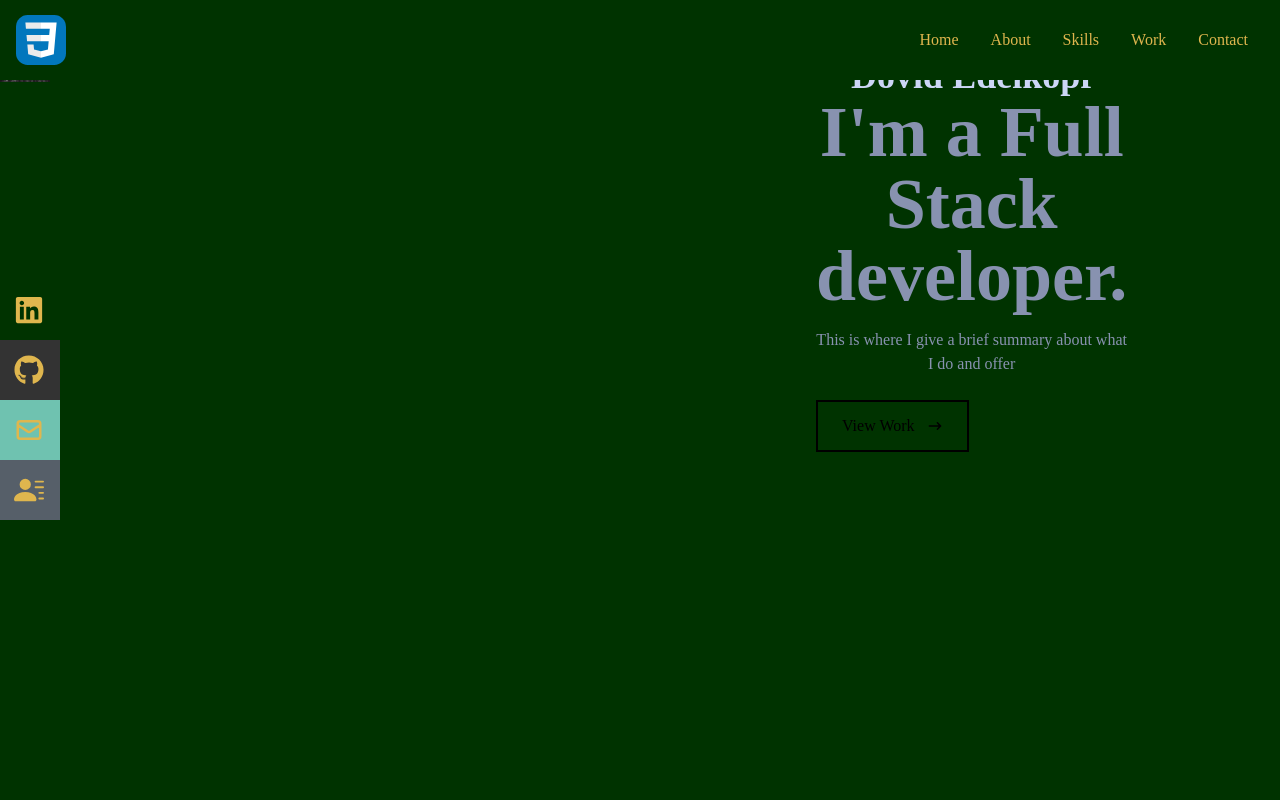
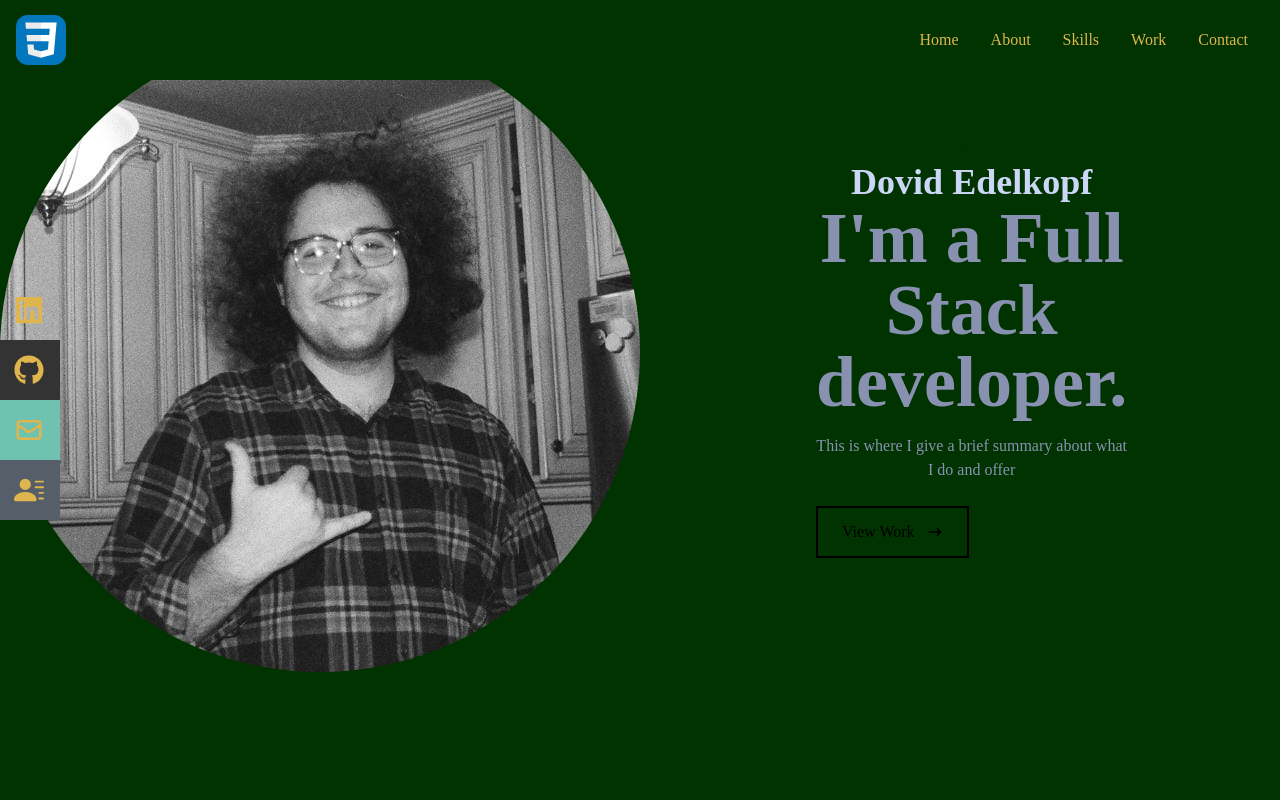
Before and after one commit to dovid11564/my-portfolio, a React (Vite) app: page / in a window 1280 px wide. Shown: the top 800 px of the page. Built offline with nearby package versions, Linux system fonts and the light colour scheme.

Commit message:
profile mostly working

```diff
--- a/src/components/Home.jsx
+++ b/src/components/Home.jsx
@@ -7,10 +7,9 @@ const Home = () => {
         <div name='home'
             className='w-full h-screen bg-green'>
 
-
             {/* container */}
             <div className='w-full grid grid-cols-2 text-center py-8'>
-              <img src={Profile} alt='Profile of Dovid Edelkopf' style={{ width: "50px" }}/>
+              <img src={Profile} alt='Profile of Dovid Edelkopf' className='rounded-full'/>
             <div className="m-w-[1000px] mx-auto px-44 flex flex-col justify-center h-full">
                 <p className="text-green">Hi, my name is</p>
                 <h1 className='text-4xl sm:7xl font-bold text-[#ccd6f6]'>Dovid Edelkopf</h1>
```
